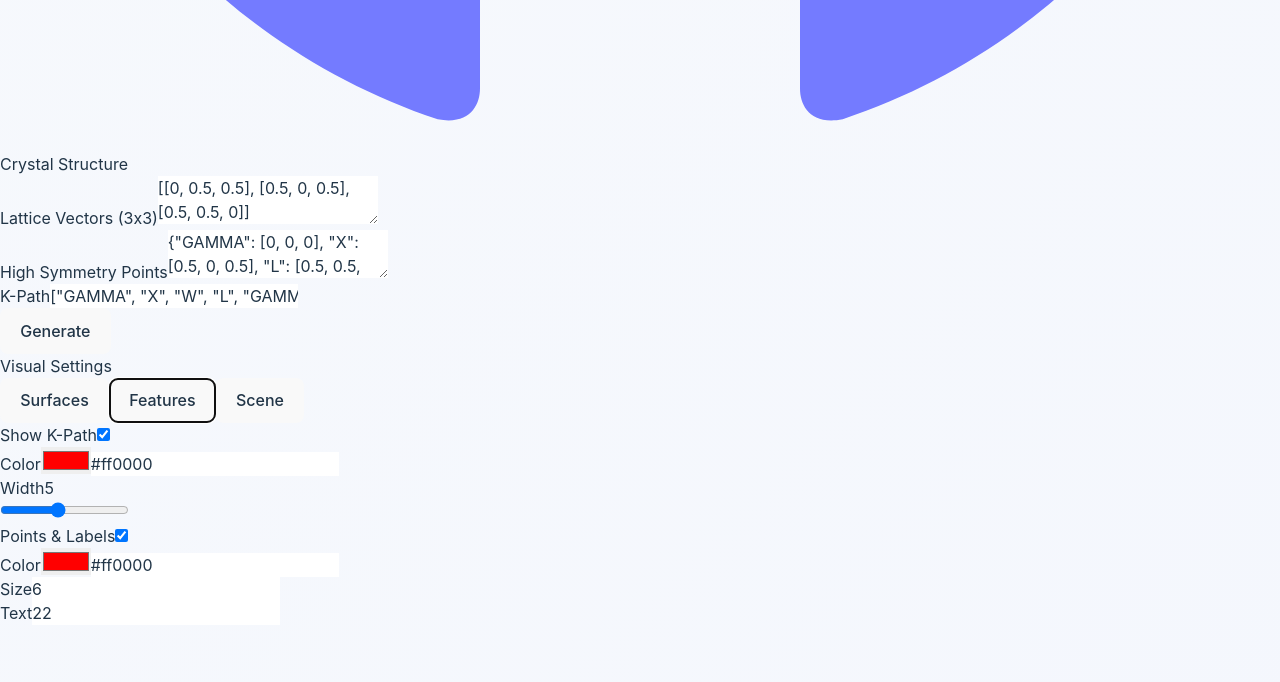
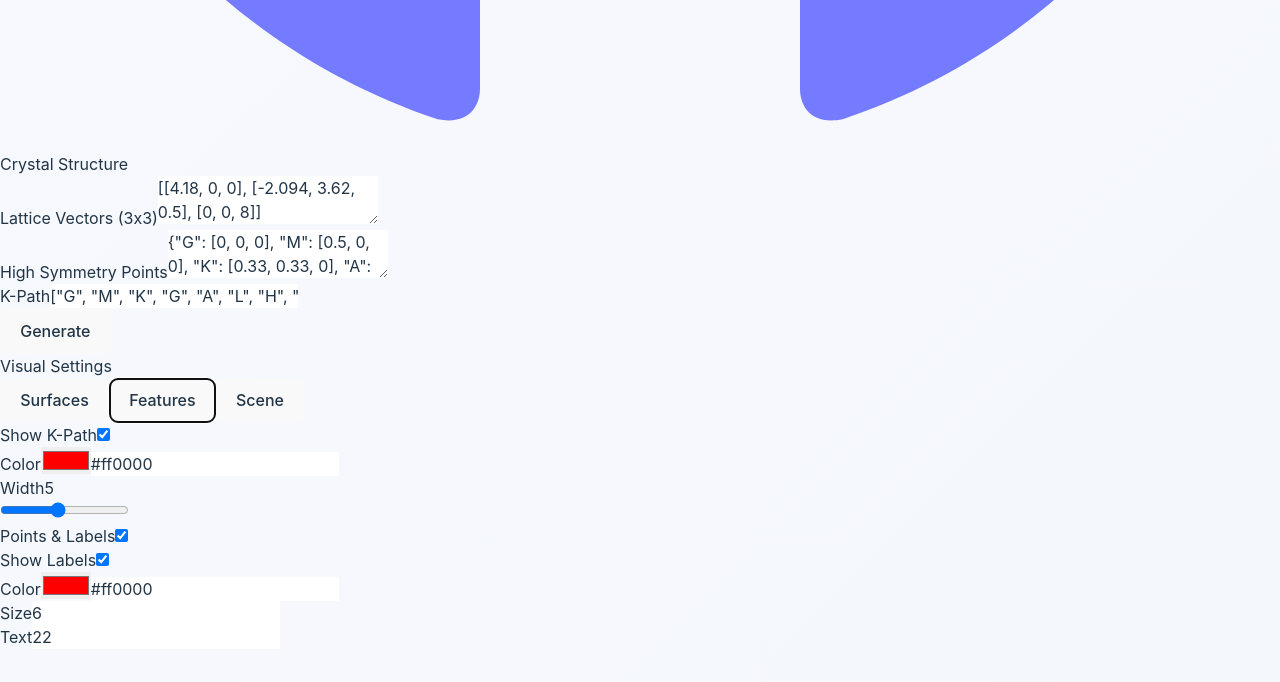
Before and after one commit to rudraprsd/awesome-bz-frontend, a React (Vite) app: page / in a window 1280 px wide. Both pictures are taken after a click on the button "Features". Shown: the part 2512-3194 px from the top of the page. Built offline with nearby package versions, Linux system fonts and the light colour scheme; no server answers; what react-plotly.js would draw is missing.

Commit message:
show text option, check out more projects

```diff
--- a/src/App.tsx
+++ b/src/App.tsx
@@ -186,6 +186,22 @@ function App() {
               <p className="text-sm text-slate-600">
                 Made with <span className="text-rose-500 animate-pulse">❤️</span> by <a href="https://rudraprsd.github.io/" target="_blank" rel="noreferrer" className="font-medium text-indigo-600 hover:text-indigo-700 hover:underline transition-colors">Rudra Prasad Sahu</a>
               </p>
+
+              <div className="pt-1">
+                <a
+                  href="https://rudraprsd.github.io/projects"
+                  target="_blank"
+                  rel="noopener noreferrer"
+                  className="inline-flex items-center gap-1 text-sm font-medium text-slate-500 hover:text-indigo-600 transition-colors group"
+                  title="View more projects by Rudra Prasad Sahu"
+                >
+                  Check out my other projects
+                  <svg className="w-4 h-4 group-hover:translate-x-1 transition-transform" fill="none" stroke="currentColor" viewBox="0 0 24 24">
+                    <path strokeLinecap="round" strokeLinejoin="round" strokeWidth="2" d="M17 8l4 4m0 0l-4 4m4-4H3" />
+                  </svg>
+                </a>
+              </div>
+
               <div className="flex gap-3 pt-2">
                 <a href="https://rudraprsd.github.io/" target="_blank" rel="noreferrer" className="text-slate-400 hover:text-indigo-600 transition-all transform hover:scale-110">
                   <svg className="w-5 h-5" fill="currentColor" viewBox="0 0 24 24"><path d="M12 0c-6.626 0-12 5.373-12 12 0 5.302 3.438 9.8 8.207 11.387.599.111.793-.261.793-.577v-2.234c-3.338.726-4.033-1.416-4.033-1.416-.546-1.387-1.333-1.756-1.333-1.756-1.089-.745.083-.729.083-.729 1.205.084 1.839 1.237 1.839 1.237 1.07 1.834 2.807 1.304 3.492.997.107-.775.418-1.305.762-1.604-2.665-.305-5.467-1.334-5.467-5.931 0-1.311.469-2.381 1.236-3.221-.124-.303-.535-1.524.117-3.176 0 0 1.008-.322 3.301 1.23.957-.266 1.983-.399 3.003-.404 1.02.005 2.047.138 3.006.404 2.291-1.552 3.297-1.23 3.297-1.23.653 1.653.242 2.874.118 3.176.77.84 1.235 1.911 1.235 3.221 0 4.609-2.807 5.624-5.479 5.921.43.372.823 1.102.823 2.222v3.293c0 .319.192.694.801.576 4.765-1.589 8.199-6.086 8.199-11.386 0-6.627-5.373-12-12-12z"/></svg>
--- a/src/api/api.ts
+++ b/src/api/api.ts
@@ -15,6 +15,7 @@ export interface VisualizationConfig {
     PATH_COLOR?: string;
     PATH_WIDTH?: number;
     SHOW_POINTS?: boolean;
+    SHOW_TEXT?: boolean;
     POINT_COLOR?: string;
     POINT_SIZE?: number;
     TEXT_SIZE?: number;
--- a/src/components/BZForm.tsx
+++ b/src/components/BZForm.tsx
@@ -9,9 +9,9 @@ interface BZFormProps {
 }
 
 const BZForm: React.FC<BZFormProps> = ({ onSubmit, isLoading, visualizer, error }) => {
-    const [latticeVectors, setLatticeVectors] = useState<string>('[[0, 0.5, 0.5], [0.5, 0, 0.5], [0.5, 0.5, 0]]');
-    const [kpoints, setKpoints] = useState<string>('{"GAMMA": [0, 0, 0], "X": [0.5, 0, 0.5], "L": [0.5, 0.5, 0.5], "W": [0.5, 0.25, 0.75], "K": [0.375, 0.375, 0.75]}');
-    const [path, setPath] = useState<string>('["GAMMA", "X", "W", "L", "GAMMA", "K"]');
+    const [latticeVectors, setLatticeVectors] = useState<string>('[[4.18, 0, 0], [-2.094, 3.62, 0.5], [0, 0, 8]]');
+    const [kpoints, setKpoints] = useState<string>('{"G": [0, 0, 0], "M": [0.5, 0, 0], "K": [0.33, 0.33, 0], "A": [0, 0, 0.5], "L": [0.5, 0, 0.5], "H": [0.33, 0.33, 0.5]}');
+    const [path, setPath] = useState<string>('["G", "M", "K", "G", "A", "L", "H", "A"]');
     const [config, setConfig] = useState<VisualizationConfig>({
         SHOW_FACES: true,
         FACE_COLOR: '#add8e6',
@@ -22,6 +22,7 @@ const BZForm: React.FC<BZFormProps> = ({ onSubmit, isLoading, visualizer, error
         PATH_COLOR: '#ff0000',
         PATH_WIDTH: 5.0,
         SHOW_POINTS: true,
+        SHOW_TEXT: true,
         POINT_COLOR: '#ff0000',
         POINT_SIZE: 6.0,
         TEXT_SIZE: 22.0,
@@ -78,7 +79,7 @@ const BZForm: React.FC<BZFormProps> = ({ onSubmit, isLoading, visualizer, error
                             value={kpoints}
                             onChange={(e) => setKpoints(e.target.value)}
                             className="w-full p-3 bg-slate-50/50 border border-slate-200 rounded-xl focus:ring-2 focus:ring-indigo-500/30 focus:border-indigo-500 h-32 font-mono text-sm transition-all resize-none shadow-sm hover:shadow-md"
-                            placeholder='{"GAMMA": [0,0,0], ...}'
+                            placeholder='{"G": [0,0,0], ...}'
                         />
                     </div>
 
@@ -89,7 +90,7 @@ const BZForm: React.FC<BZFormProps> = ({ onSubmit, isLoading, visualizer, error
                             value={path}
                             onChange={(e) => setPath(e.target.value)}
                             className="w-full p-3 bg-slate-50/50 border border-slate-200 rounded-xl focus:ring-2 focus:ring-indigo-500/30 focus:border-indigo-500 font-mono text-sm transition-all shadow-sm hover:shadow-md"
-                            placeholder='["GAMMA", "X", ...]'
+                            placeholder='["G", "X", ...]'
                         />
                     </div>
 
@@ -299,6 +300,15 @@ const BZForm: React.FC<BZFormProps> = ({ onSubmit, isLoading, visualizer, error
                                     </div>
                                     {config.SHOW_POINTS && (
                                         <div className="space-y-3 p-3 bg-white/50 rounded-lg border border-slate-100 shadow-sm">
+                                            <div className="flex items-center justify-between">
+                                                <label className="text-xs font-medium text-slate-500">Show Labels</label>
+                                                <input
+                                                    type="checkbox"
+                                                    checked={config.SHOW_TEXT}
+                                                    onChange={(e) => updateConfig('SHOW_TEXT', e.target.checked)}
+                                                    className="w-4 h-4 text-indigo-600 rounded focus:ring-indigo-500 border-slate-300"
+                                                />
+                                            </div>
                                             <div className="flex items-center gap-2">
                                                 <label className="text-xs font-medium text-slate-500 min-w-[60px]">Color</label>
                                                 <input
--- a/src/components/BZVisualizer.tsx
+++ b/src/components/BZVisualizer.tsx
@@ -58,9 +58,7 @@ const BZVisualizer: React.FC<BZVisualizerProps> = ({ plotData }) => {
             Plotly.downloadImage(graphDiv, {
                 format,
                 filename: `brillouin_zone_${new Date().getTime()}`,
-                height: 1200,
-                width: 1200,
-                scale: 2
+                scale: 3 // Use 3x scale for high quality while preserving aspect ratio
             });
         }
     };
@@ -123,6 +121,7 @@ const BZVisualizer: React.FC<BZVisualizerProps> = ({ plotData }) => {
                         onUpdate={(_, div) => setGraphDiv(div)}
                         layout={{
                             ...plotData.layout,
+                            uirevision: 'true', // Preserve user interaction state (camera, zoom, etc.)
                             autosize: true,
                             margin: { l: 0, r: 0, b: 0, t: 0 },
                             paper_bgcolor: 'rgba(0,0,0,0)',
```
